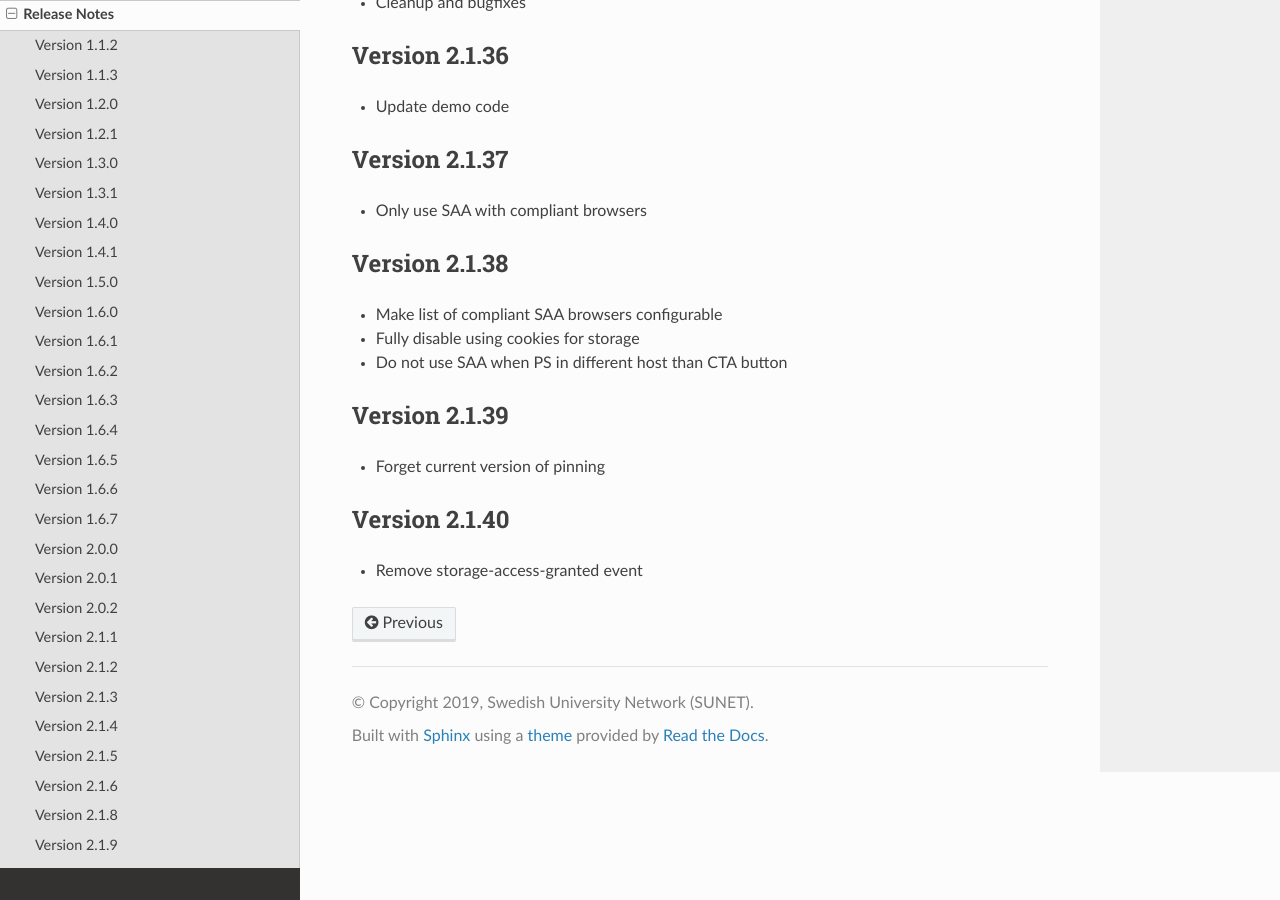
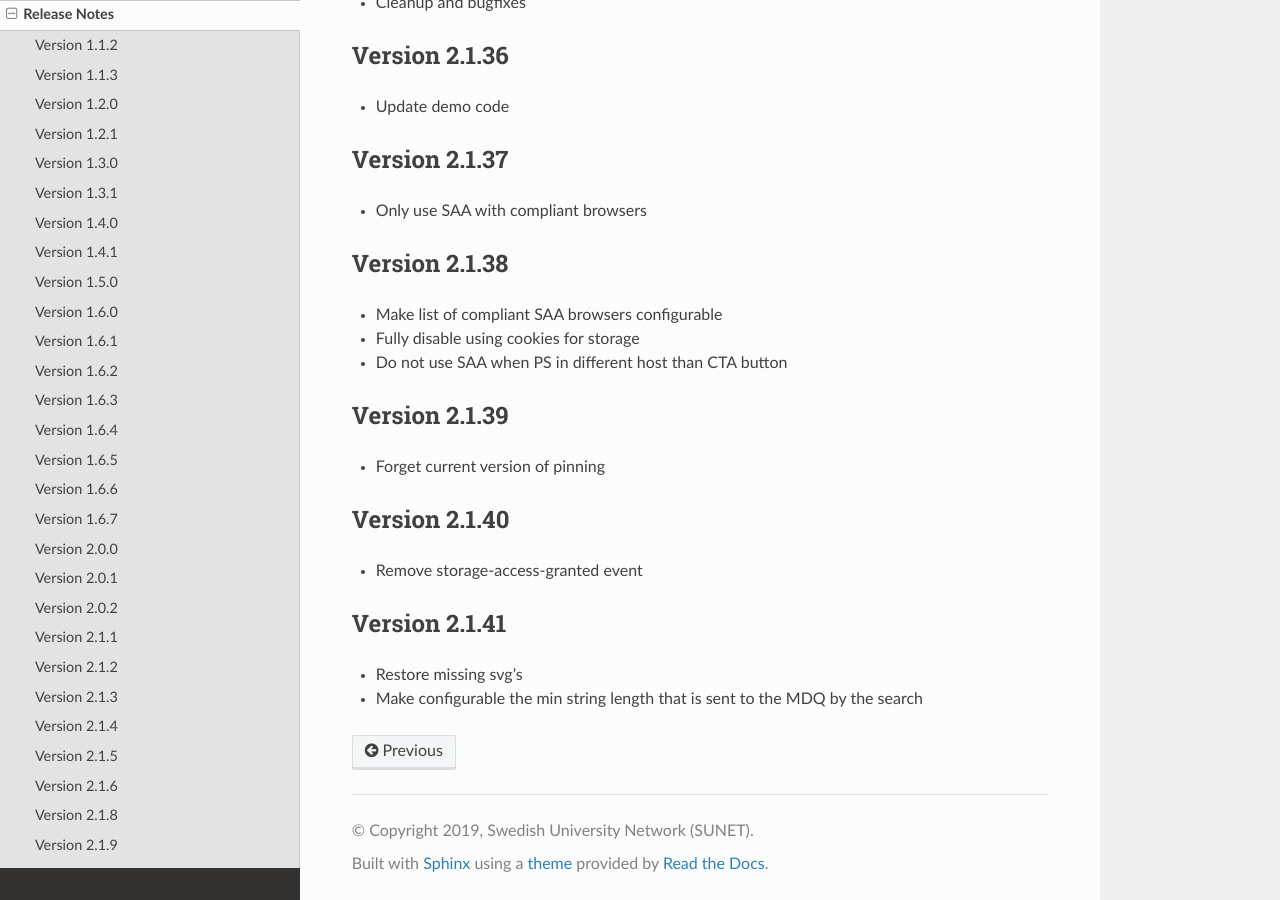
Before and after one commit to TheIdentitySelector/thiss-js, a Sphinx documentation site: the page built from docs/releasenotes.rst, in a window 1280 px wide and 900 px high, scrolled down 5401 px. Built offline with Sphinx 7.4.7 and the Read the Docs theme 3.1.0, drawn with Linux system fonts in a browser that asks for light colours.

Commit message:
bump version to 2.1.41

```diff
--- a/docs/conf.py
+++ b/docs/conf.py
@@ -26,7 +26,7 @@ author = u'Leif Johansson'
 # The short X.Y version
 version = u'2.1'
 # The full version, including alpha/beta/rc tags
-release = u'2.1.40'
+release = u'2.1.41'
 js_source_path = '../src'
 
 # -- General configuration ---------------------------------------------------
--- a/docs/releasenotes.rst
+++ b/docs/releasenotes.rst
@@ -278,3 +278,9 @@ Version 2.1.40
 --------------
 
 * Remove storage-access-granted event
+
+Version 2.1.41
+--------------
+
+* Restore missing svg's
+* Make configurable the min string length that is sent to the MDQ by the search
--- a/package.json
+++ b/package.json
@@ -1,6 +1,6 @@
 {
   "name": "@theidentityselector/thiss",
-  "version": "2.1.40",
+  "version": "2.1.41",
   "description": "The Identity Selector",
   "main": "index.js",
   "private": false,
```
Also changed, not shown: 2 other files.
